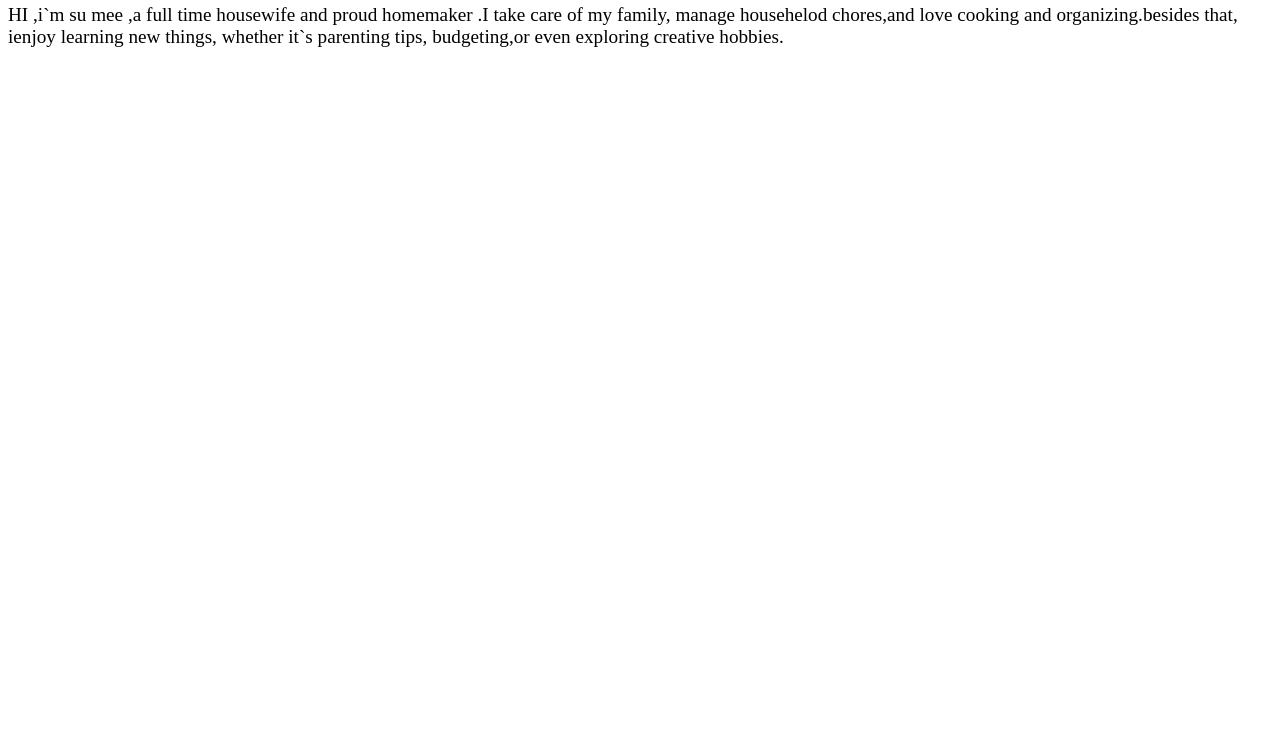
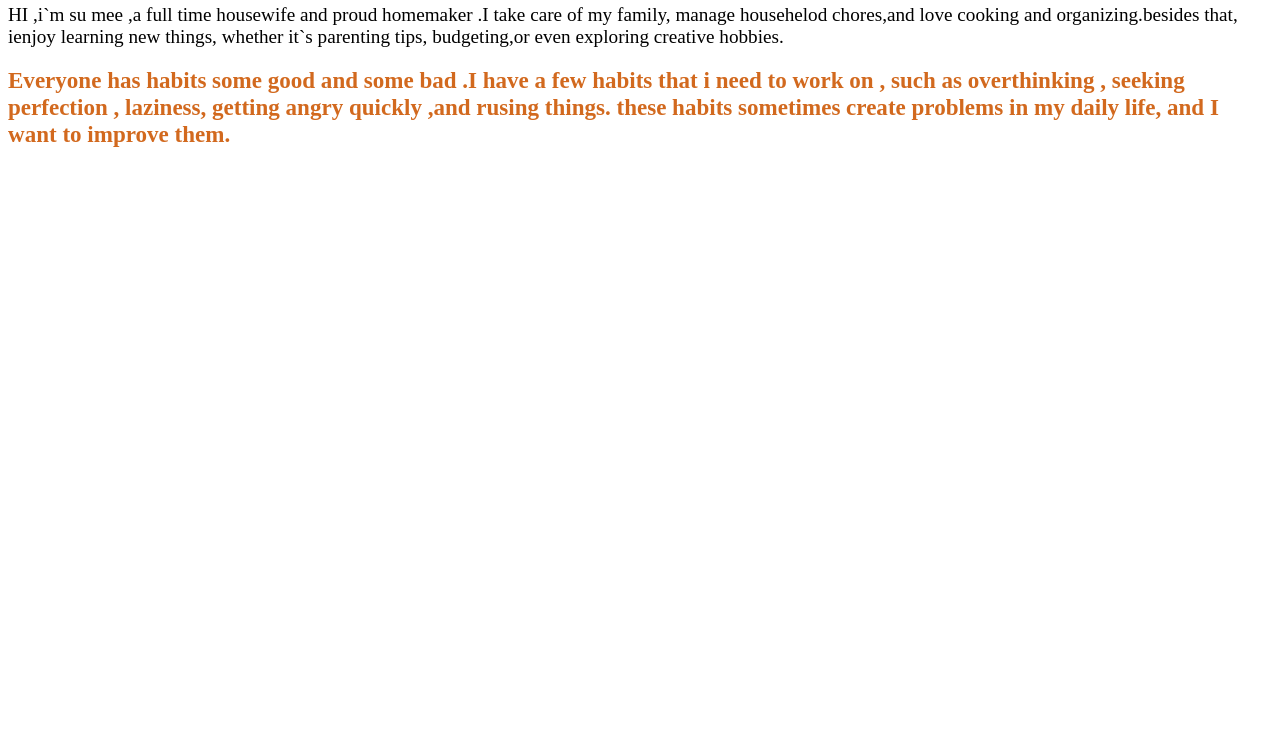
Before and after one commit to sumee551/su-mee, a plain HTML site: page about.html in a window 1280 px wide. Shown: the part 60-800 px from the top of the page. Drawn offline with Linux system fonts and the light colour scheme.

Commit message:
Update about.html

```diff
--- a/about.html
+++ b/about.html
@@ -13,7 +13,7 @@
       HI ,i`m su mee ,a full time housewife and proud homemaker .I take care of
       my family, manage househelod chores,and love cooking and
       organizing.besides that, ienjoy learning new things, whether it`s
-      parenting tips, budgeting,or even exploring creative hobbies.
+      parenting tips, budgeting,or even exploring creative hobbies.<p style="color: chocolate;font-size: larger;"><b style="font-size: larger; "> Everyone has habits some good and some bad .I have a few habits that i need to work on , such as overthinking , seeking perfection , laziness, getting angry quickly ,and rusing things. these habits sometimes create problems in my daily life, and  I want to improve them.</b></p>
     </p>
   </body>
 </html>
```
